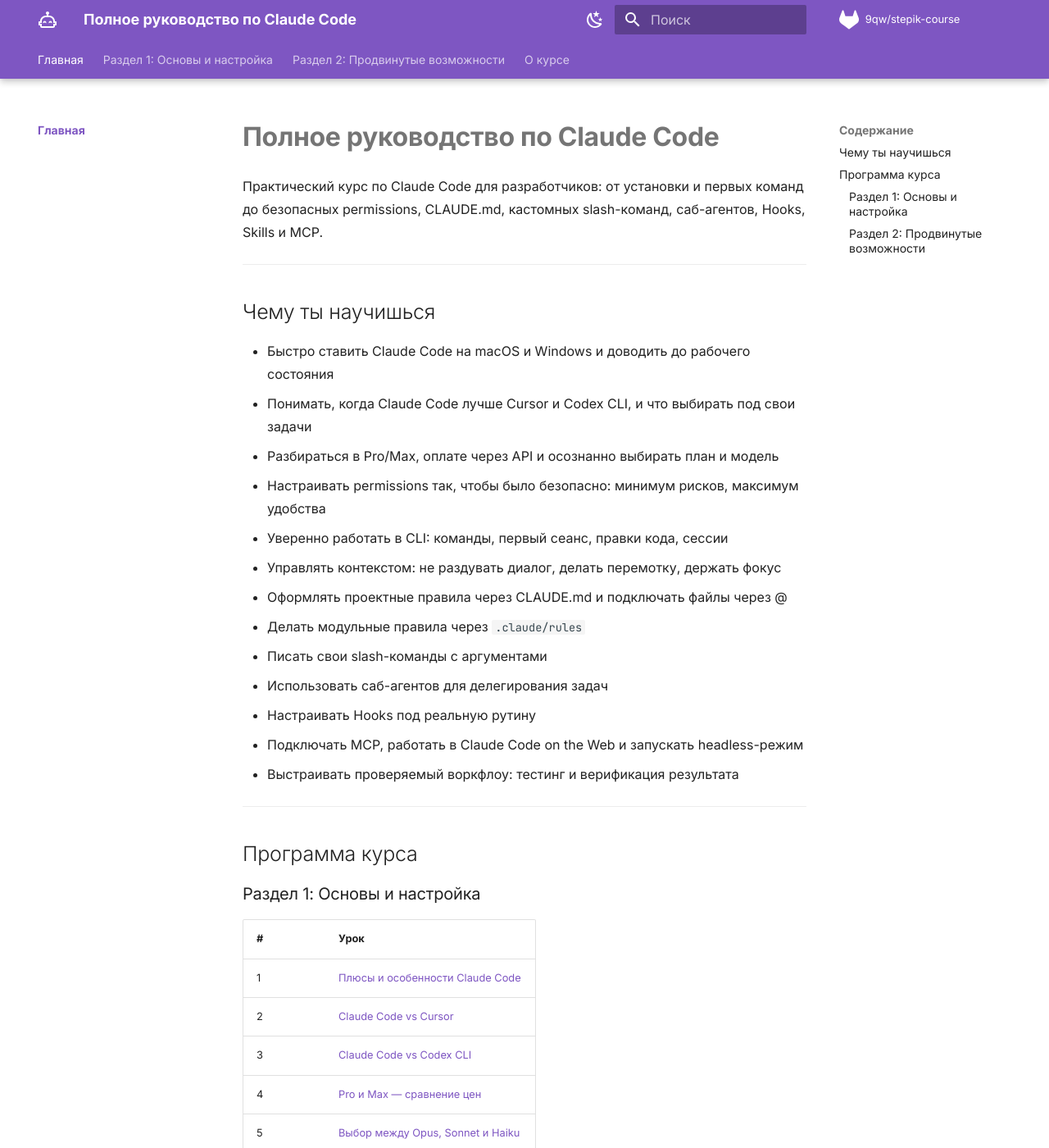
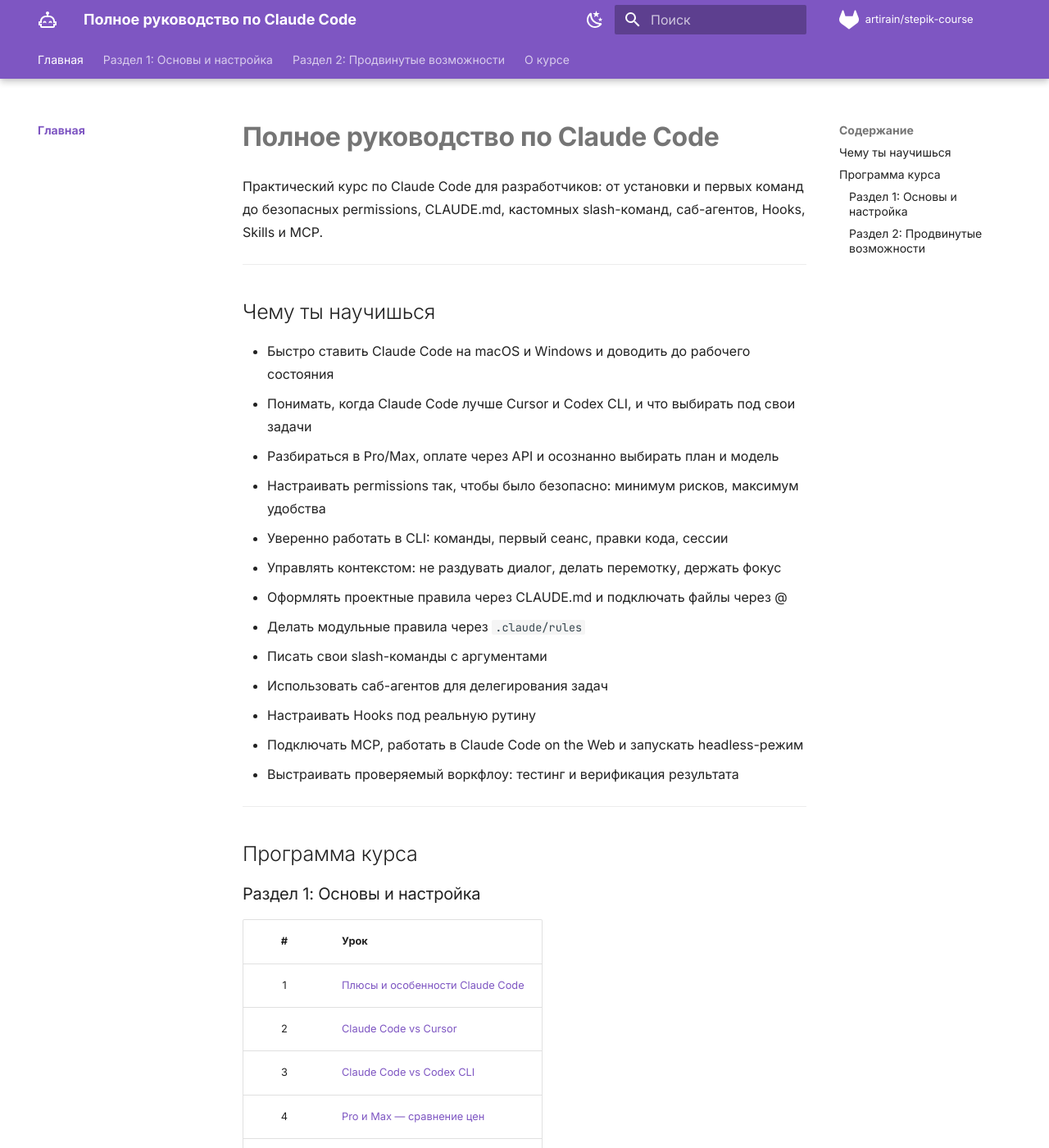
Before and after one commit to Artirain/stepik-course, an MkDocs documentation site: the page built from docs/index.md, in a window 1280 px wide and 1400 px high. Shown: the whole window at 82% size. Built offline with MkDocs 1.6.1 and Material for MkDocs 9.7.7, drawn with Linux system fonts in a browser that asks for light colours; comment, search, counter and statistics services are not loaded; some of the changed text lies outside the part shown.

Commit message:
Обновление ссылок на GitHub и стилей таблицы
- Изменены ссылки репозитория с GitLab на GitHub
- Добавлено центрирование таблицы программы курса
- Исправлен текст о количестве уроков

Co-Authored-By: Claude Opus 4.5 <noreply@anthropic.com>

```diff
--- a/docs/stylesheets/extra.css
+++ b/docs/stylesheets/extra.css
@@ -39,6 +39,25 @@
 .md-nav__link,
 .md-header-nav__button {
   transition: color 0.2s ease, background-color 0.2s ease;
+}
+
+/* --- Таблица программы курса --- */
+.md-typeset table:not([class]) {
+  margin-left: auto;
+  margin-right: auto;
+  max-width: 700px;
+  width: 100%;
+}
+
+.md-typeset table:not([class]) th,
+.md-typeset table:not([class]) td {
+  padding: 0.75rem 1rem;
+}
+
+.md-typeset table:not([class]) th:first-child,
+.md-typeset table:not([class]) td:first-child {
+  width: 50px;
+  text-align: center;
 }
 
 /* --- Квиз-виджет --- */
--- a/mkdocs.yml
+++ b/mkdocs.yml
@@ -3,9 +3,9 @@ site_url: https://artirain.github.io/stepik-course/
 site_description: "Практический курс по Claude Code: от установки до продвинутых возможностей вайбкодинга"
 site_author: "9qw"
 
-repo_url: https://gitlab.9qw.ru/9qw/stepik-course
-repo_name: 9qw/stepik-course
-edit_uri: "-/edit/main/docs/"
+repo_url: https://github.com/artirain/stepik-course
+repo_name: artirain/stepik-course
+edit_uri: "edit/main/docs/"
 
 theme:
   name: material
@@ -105,8 +105,8 @@ extra_javascript:
 
 extra:
   social:
-    - icon: fontawesome/brands/gitlab
-      link: https://gitlab.9qw.ru/9qw/stepik-course
+    - icon: fontawesome/brands/github
+      link: https://github.com/artirain/stepik-course
   generator: false
 
 nav:
```
Also changed, not shown: docs/index.md (+1 -1 lines).
